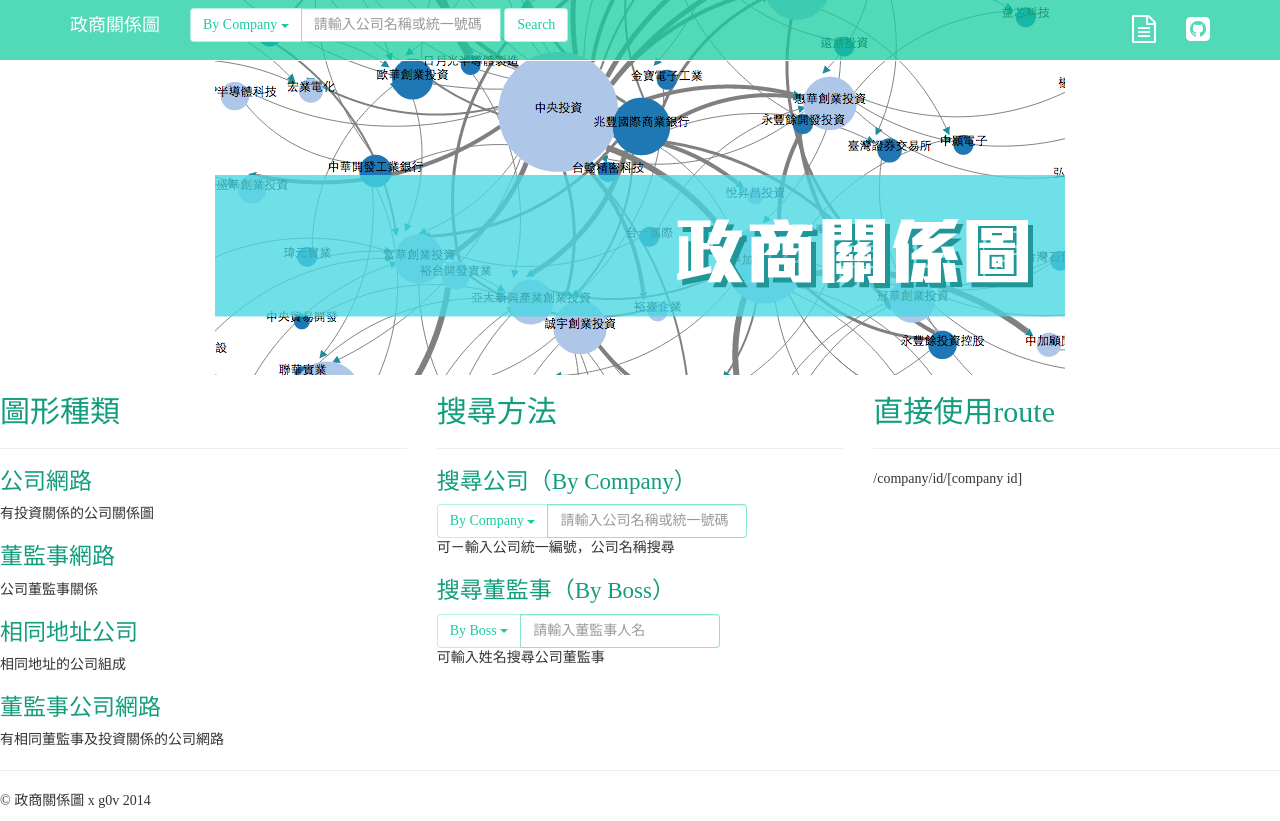
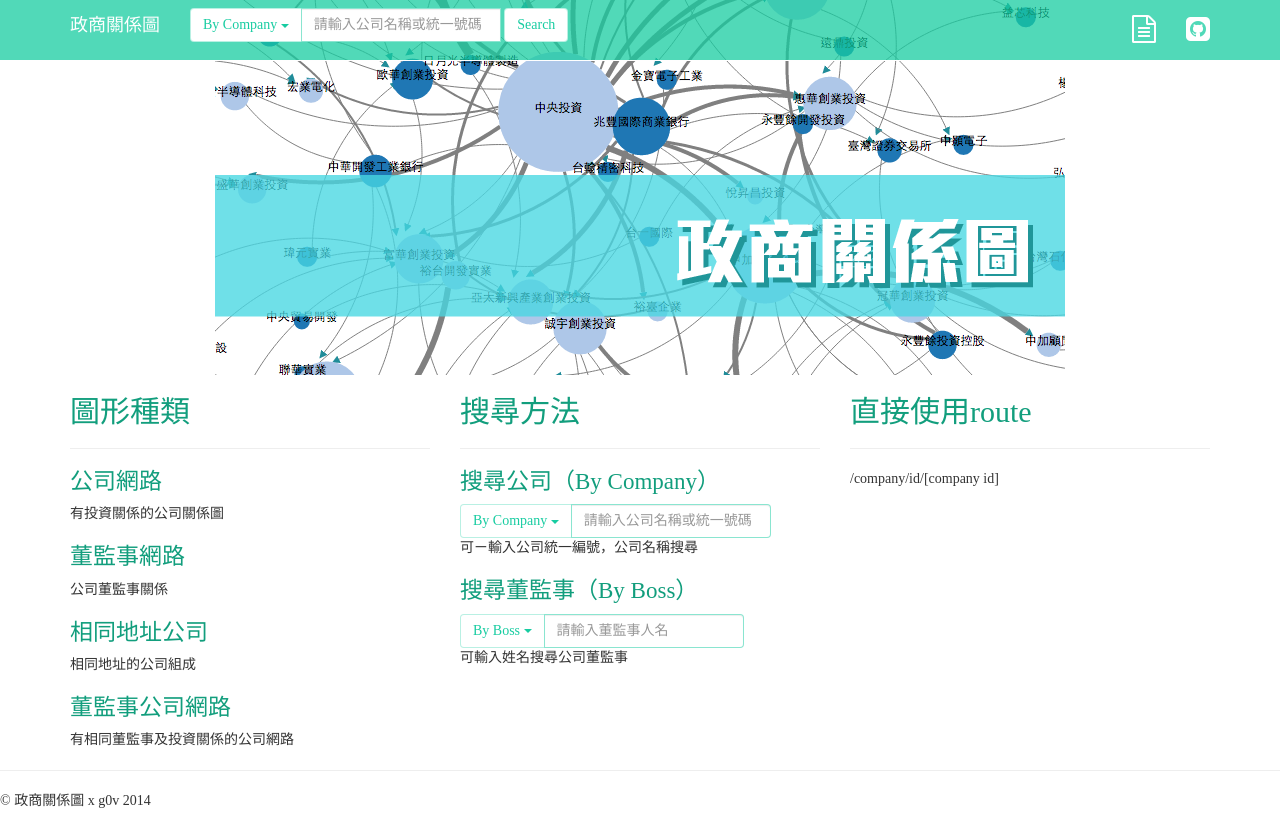
Before and after one commit to solring/twcom_front, a Flask app: page / in a window 1280 px wide. Run offline with Flask 2, Linux system fonts and the light colour scheme; some libraries are stand-ins or nearby versions.

Commit message:
changing layout 2

```diff
--- a/twcomapp/templates/index.html
+++ b/twcomapp/templates/index.html
@@ -2,6 +2,7 @@
 {% block content %}
 <img class="center-block" src="{{ url_for('static', filename='app/img/index.png') }}">
 
+<div class="container">
 <div class="row center">
 <div class="col-lg-4">
 <h2>圖形種類</h2>
@@ -44,8 +45,7 @@
 
 </div>
 </div>
-<div id="d3_container" class="container">
+
 </div>
 
-<div id="basicInfo"></div>
 {% endblock %}
--- a/twcomapp/templates/test.html
+++ b/twcomapp/templates/test.html
@@ -1,9 +1,7 @@
 {% extends "layout.html" %}
 {% block content %}
-<!--
 <script src="{{ url_for('static', filename='lib/js/d3.v3.min.js') }}" charset="utf-8"></script>
 <script src="{{ url_for('static', filename='app/js/graph.js') }}" charset="utf-8"></script>
--->
 <script>
 /*
 var switchGraph = function(){
```
